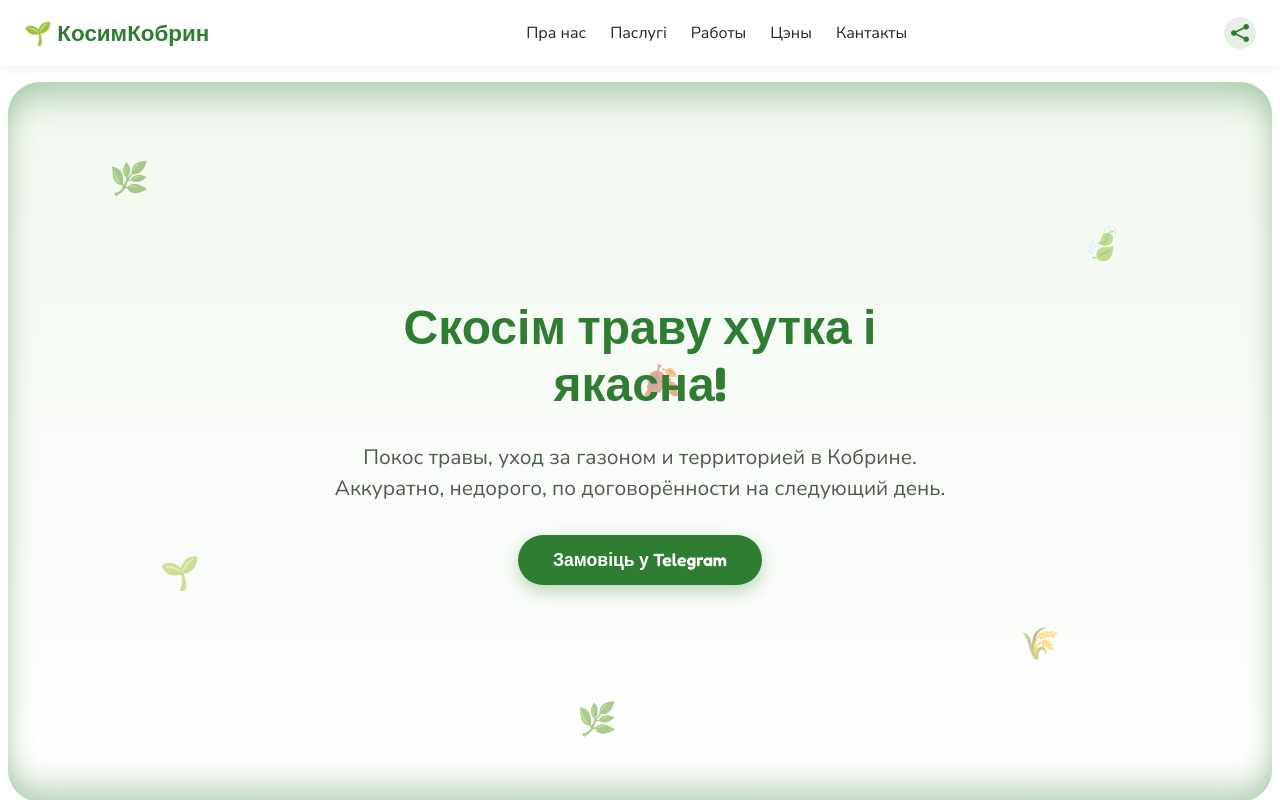
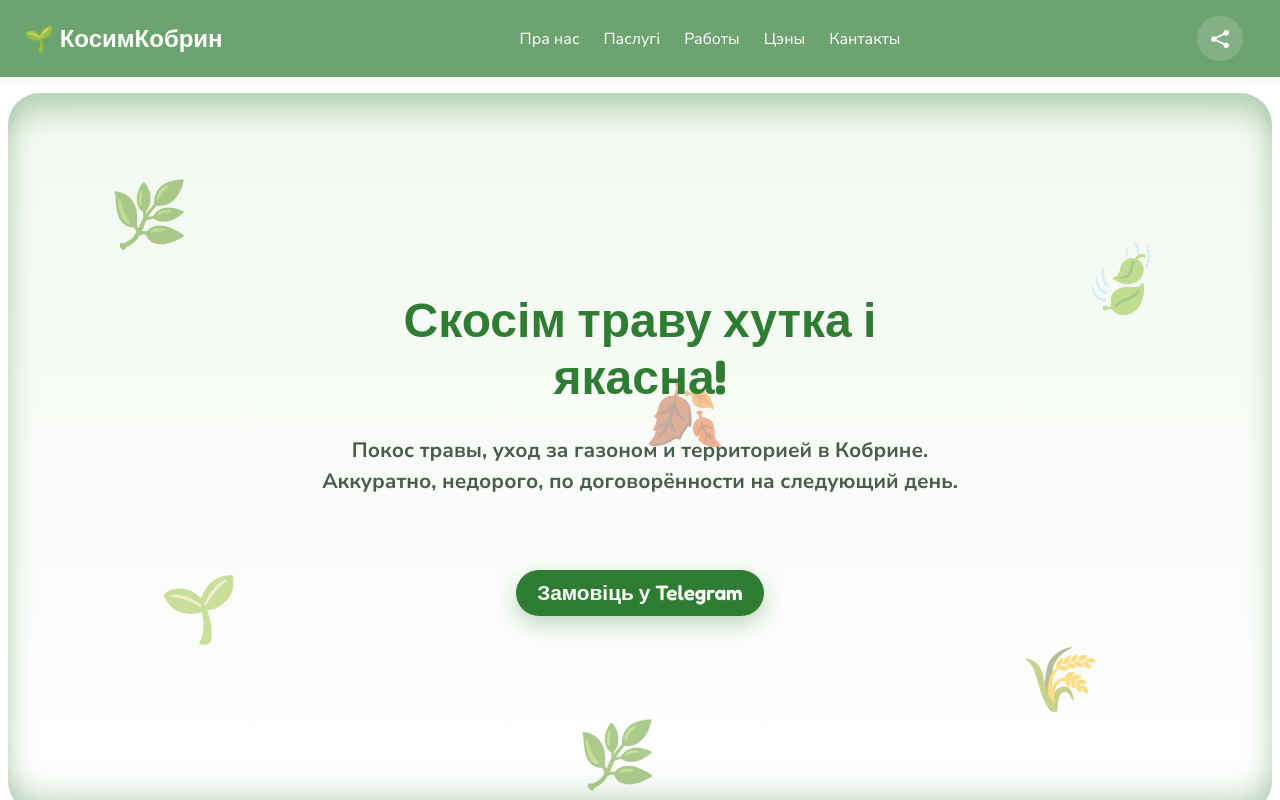
Before and after one commit to login-nigol/kosim-kobrin, a React (Vite) app: page / in a window 1280 px wide. Shown: the top 800 px of the page. Built offline with nearby package versions, Linux system fonts and the light colour scheme.

Commit message:
style: recolor header to translucent green with light elements

```diff
--- a/src/components/Header/Header.module.css
+++ b/src/components/Header/Header.module.css
@@ -3,7 +3,7 @@
   position: sticky;
   top: 0;
   z-index: 100;
-  background: var(--color-white);
+  background: rgba(47, 125, 50, 0.7);
   box-shadow: 0 0.2em 0.6em rgba(0, 0, 0, 0.06);
 }
 
@@ -19,9 +19,10 @@
 /* ===== ЛОГОТИП ===== */
 .logo {
   font-family: var(--font-display);
-  font-size: 1.4em;
+  font-size: 1.5em;
   font-weight: 600;
-  color: var(--color-primary);
+  /* color: var(--color-primary); */
+  color: var(--color-white);
 }
 
 /* ===== ДЕСКТОПНАЯ НАВИГАЦИЯ ===== */
@@ -32,12 +33,13 @@
 
 .navLink {
   font-family: var(--font-body);
-  color: var(--color-text);
+  color: var(--color-white);
   transition: color var(--transition-base);
 }
 
 .navLink:hover {
-  color: var(--color-primary);
+  /* color: var(--color-primary); */
+  color: var(--color-bg-soft);
 }
 
 /* ===== БЛОК ДЕЙСТВИЙ СПРАВА ===== */
@@ -52,28 +54,30 @@
   display: flex;
   align-items: center;
   justify-content: center;
-  width: 2.4em;
-  height: 2.4em;
+  width: 3.4em;
+  height: 3.4em;
+
+  margin-right: 1em;
   border-radius: 50%;
   border: none;
   cursor: pointer;
-  background: rgba(47, 125, 50, 0.12); /* тот же зелёный тон, что и в --shadow-inset-green */
-  color: var(--color-primary);
+  background: rgba(255, 255, 255, 0.15);
+  color: var(--color-white);
   transition: background var(--transition-base), transform var(--transition-base);
 }
 
 .shareButton:hover {
-  background: rgba(47, 125, 50, 0.22);
+  background: rgba(255, 255, 255, 0.25);
   transform: scale(1.05);
 }
 
 /* ===== БУРГЕР-КНОПКА ===== */
 .burger {
-  font-size: 1.5em;
+  font-size: 2em;
   background: none;
   border: none;
   cursor: pointer;
-  color: var(--color-primary);
+  color: var(--color-white);
 }
 
 /* ===== ОВЕРЛЕЙ ДЛЯ ЗАКРЫТИЯ ПО КЛИКУ ВНЕ ===== */
@@ -90,7 +94,8 @@
   left: 0;
   width: 100%;
   z-index: 150;
-  background: var(--color-white);
+  /* background: var(--color-white); */
+  background: var(--color-bg-soft);
   box-shadow: 0 0.6em 1.2em rgba(0, 0, 0, 0.12);
   border-radius: 0 0 var(--radius-base) var(--radius-base);
   display: flex;
@@ -104,7 +109,7 @@
   align-items: center;
   justify-content: space-between;
   padding: 1em 0;
-  border-bottom: 0.06em solid var(--color-bg-soft);
+  border-bottom: 0.1em solid rgba(47, 125, 50, 0.15); /* ← было var(--color-bg-soft), сливалось с фоном */
   margin-bottom: 0.5em;
 }
 
@@ -117,11 +122,11 @@
 /* ===== ССЫЛКИ НАВИГАЦИИ В МЕНЮ ===== */
 .mobileNavLink {
   font-family: var(--font-body);
-  font-size: 1.1em;
+  font-size: 1.3em;
   font-weight: 600;
   color: var(--color-text);
   padding: 0.9em 0;
-  border-bottom: 0.06em solid var(--color-bg-soft);
+  border-bottom: 0.1em solid rgba(47, 125, 50, 0.15); /* ← та же замена */
 }
 
 .mobileNavLink:last-child {
--- a/src/components/Hero/Hero.module.css
+++ b/src/components/Hero/Hero.module.css
@@ -28,7 +28,7 @@
 
 .floatingIcon {
   position: absolute;
-  font-size: 2em;
+  font-size: 4em;
   opacity: 0.5;
 }
 
@@ -51,7 +51,8 @@
 
 .subtitle {
   font-family: var(--font-body);
-  font-size: 1.1em;
+  font-size: 1.3em;
+  font-weight: 700;
   color: var(--color-text-soft);
   margin-bottom: 1.5em;
 }
@@ -59,13 +60,14 @@
 /* ===== КНОПКА ЗАКАЗА ===== */
 .ctaButton {
   font-family: var(--font-display);
-  font-size: 1.1em;
+  font-size: 1.3em;
   font-weight: 600;
   color: var(--color-white);
   background: var(--color-primary);
   border: none;
   border-radius: var(--radius-base);
-  padding: 0.8em 2em;
+  padding: 0.5em 1em;
+  margin-top: 2em;
   cursor: pointer;
   box-shadow: 0 0.4em 1em rgba(47, 125, 50, 0.3);
   transition: transform var(--transition-base), background var(--transition-base);
```
